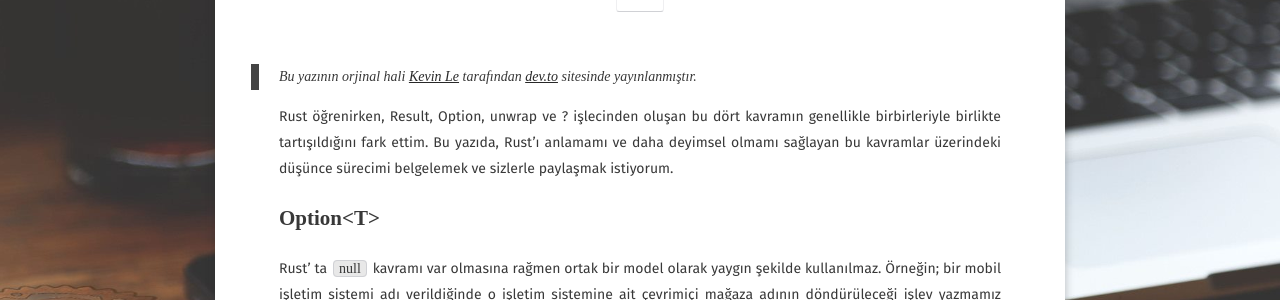
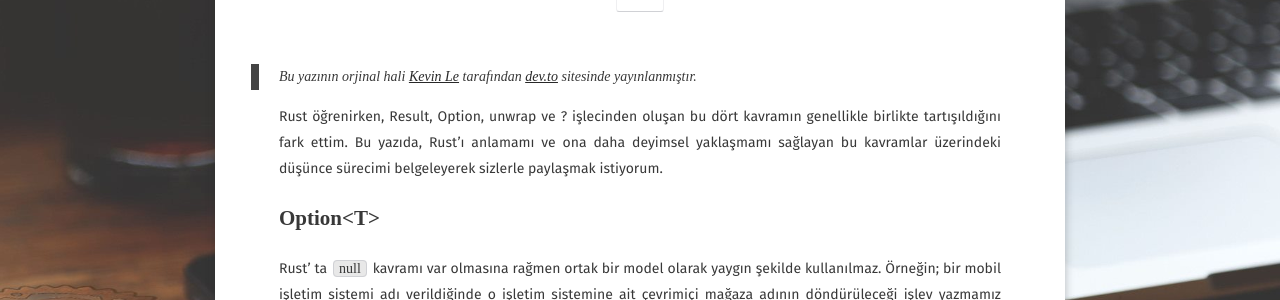
Before and after one commit to Rust-Dili/rust-dili.github.io, a Jekyll site: the page built from _posts/2020-09-04-result-option-ile-hata-yonetimi.md, in a window 1280 px wide and 900 px high. Shown: the part 358-658 px from the top of the window. Built offline with Jekyll 4.4.1, drawn with Linux system fonts in a browser that asks for light colours; some web fonts are replaced.

Commit message:
Update 2020-09-04-result-option-ile-hata-yonetimi.md

```diff
--- a/_posts/2020-09-04-result-option-ile-hata-yonetimi.md
+++ b/_posts/2020-09-04-result-option-ile-hata-yonetimi.md
@@ -10,7 +10,7 @@ comments: false
 > Bu yazının orjinal hali [Kevin Le](Kevin Le) tarafından [dev.to](https://dev.to/codeprototype/taking-the-unhappy-path-with-result-option-unwrap-and-operator-in-rust-482b)
 > sitesinde yayınlanmıştır.
 
-Rust öğrenirken, Result, Option, unwrap ve ? işlecinden oluşan bu dört kavramın genellikle birbirleriyle birlikte tartışıldığını fark ettim. Bu yazıda, Rust’ı anlamamı ve daha deyimsel olmamı sağlayan bu kavramlar üzerindeki düşünce sürecimi belgelemek ve sizlerle paylaşmak istiyorum.
+Rust öğrenirken, Result, Option, unwrap ve ? işlecinden oluşan bu dört kavramın genellikle birlikte tartışıldığını fark ettim. Bu yazıda, Rust’ı anlamamı ve ona daha deyimsel yaklaşmamı sağlayan bu kavramlar üzerindeki düşünce sürecimi belgeleyerek sizlerle paylaşmak istiyorum.
 
 ## `Option<T>`
 
```
